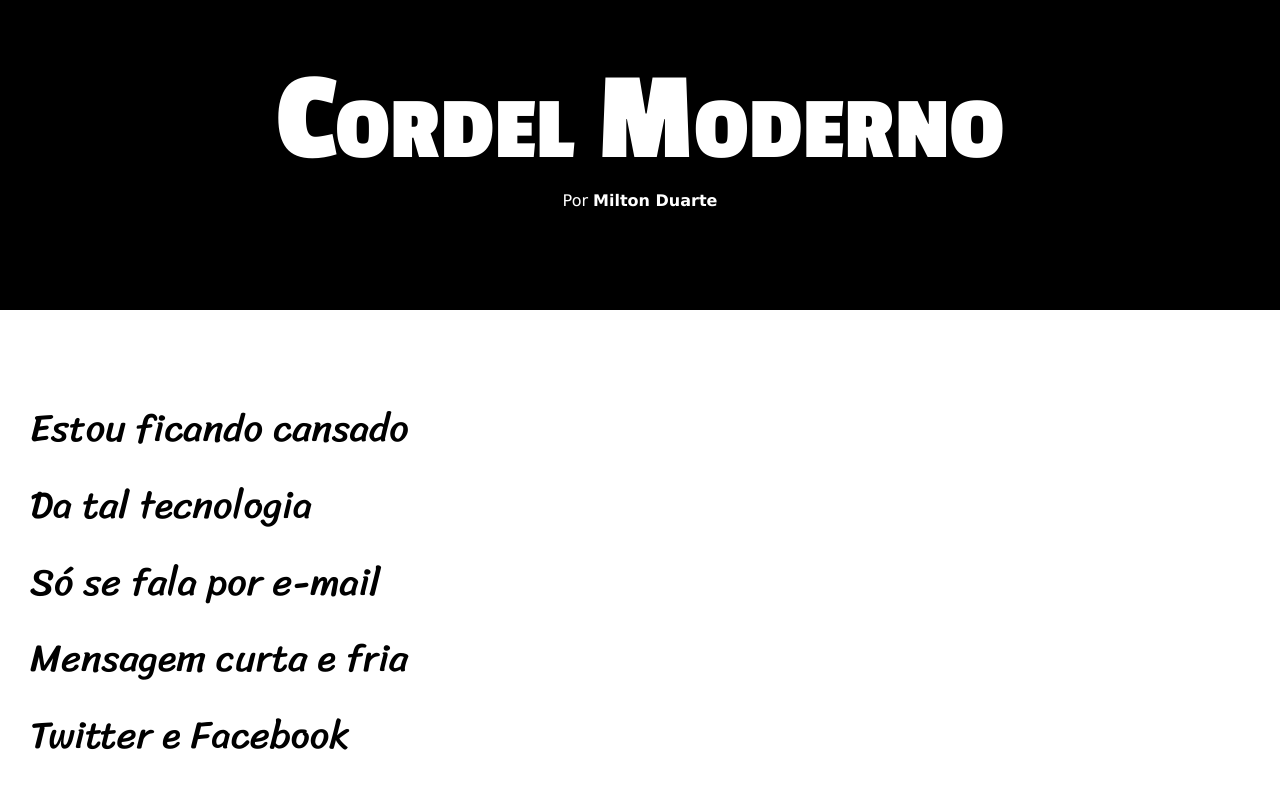
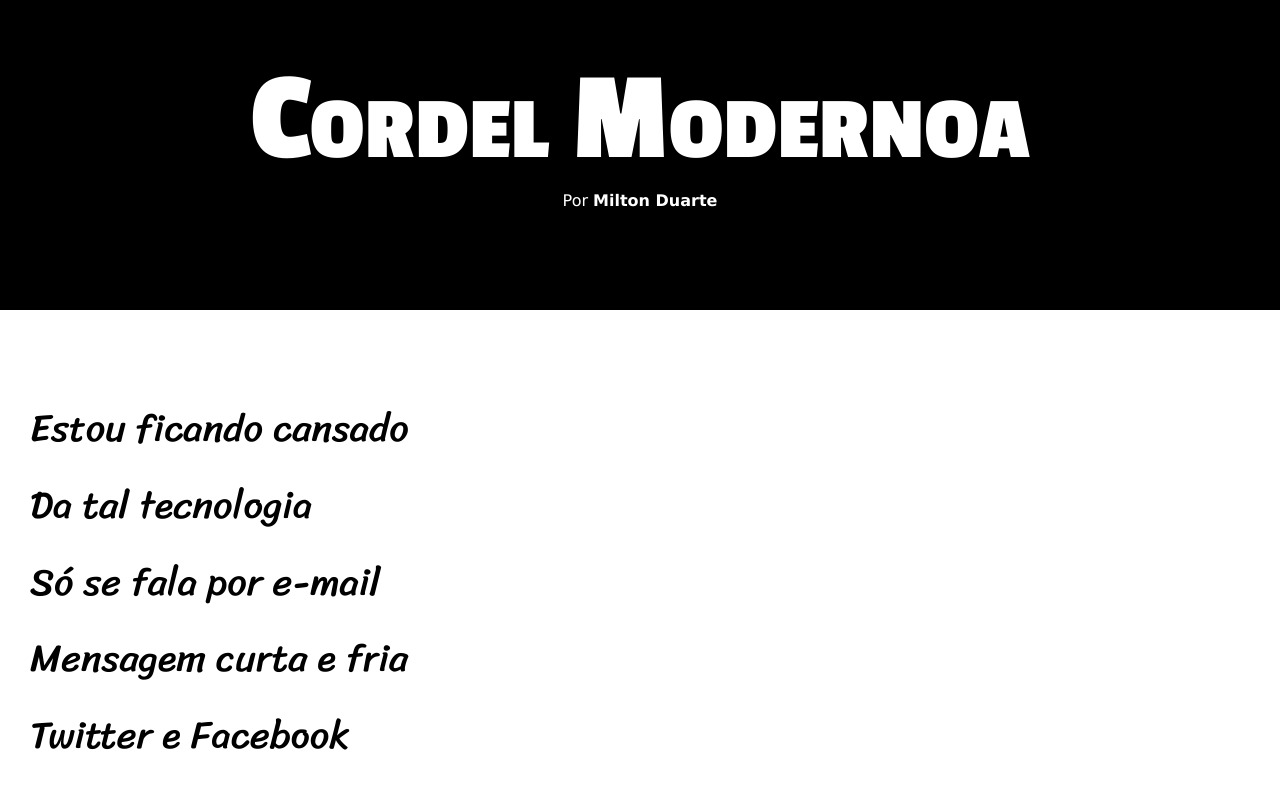
Before and after one commit to FilippoChiarion/html-css, a plain HTML site: page desafios/d12/index.html in a window 1280 px wide. Shown: the top 794 px of the page. Drawn offline with Linux system fonts and the light colour scheme.

Commit message:
atualizei o desafio 12

```diff
--- a/desafios/d12/index.html
+++ b/desafios/d12/index.html
@@ -8,7 +8,7 @@
 </head>
 <body>
         <header>
-            <h1>Cordel Moderno</h1>
+            <h1>Cordel Modernoa</h1>
 
                 <p>Por <a href="https://www.recantodasletras.com.br/poesias/3186743" target="_blank">Milton Duarte</a></p>
             </p>
```
